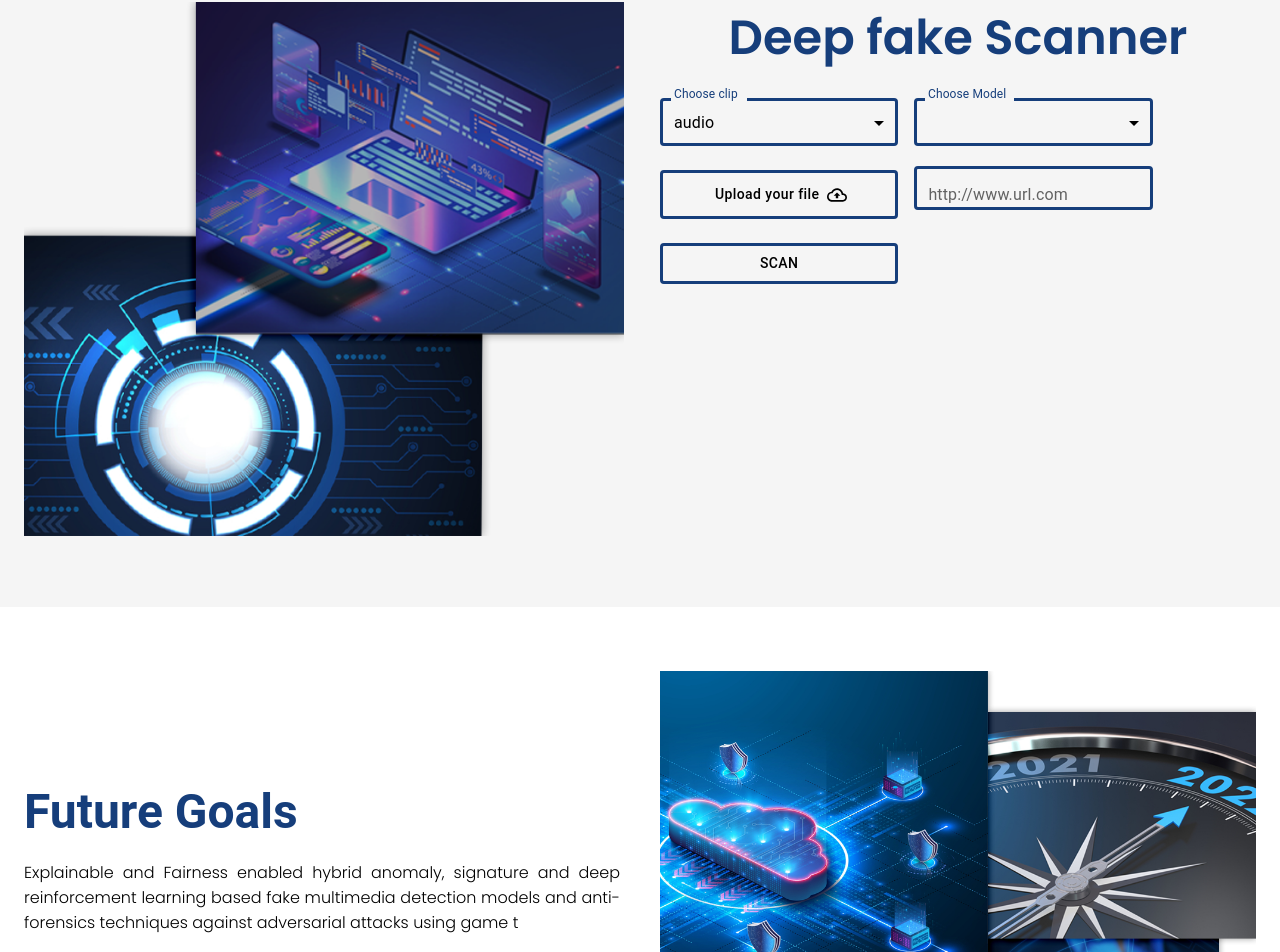
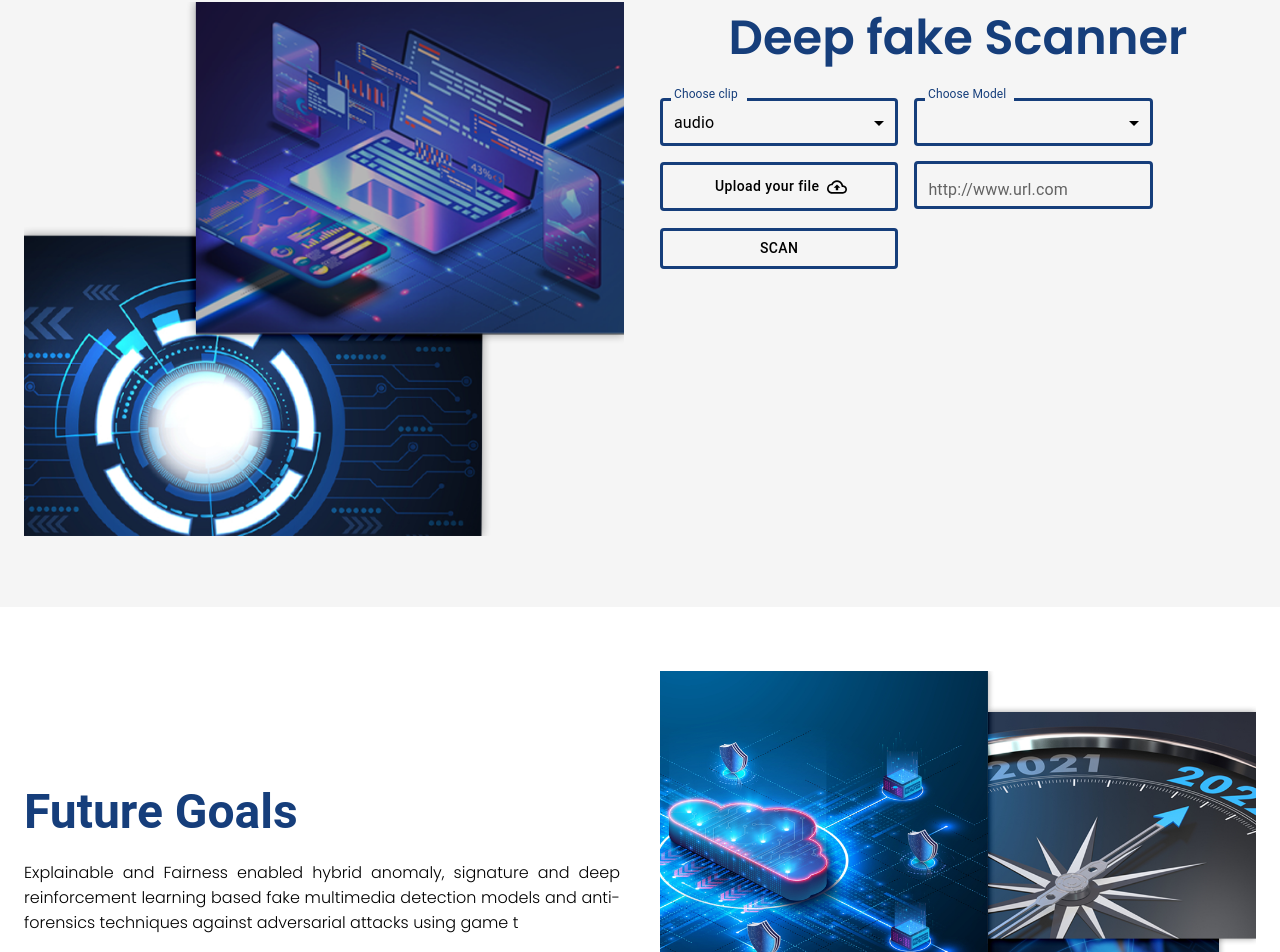
Before and after one commit to MariaAsiif/scan-project, a React (Create React App) app: page / in a window 1280 px wide. Shown: the part 1596-2548 px from the top of the page. Built offline with nearby package versions, Linux system fonts and the light colour scheme.

Commit message:
set heihts again

```diff
--- a/src/components/ScannerSection.jsx
+++ b/src/components/ScannerSection.jsx
@@ -163,24 +163,29 @@ export default function ScannerSection() {
           </FormControl>
 
 
-          <FormControl sx={{ width: "40%", marginBottom: 2, marginRight: 2 }}  >
+          <FormControl sx={{ width: "40%", marginRight: 2 }}  >
             <Button component="label" variant="outlined" className="upload_button" endIcon={<CloudUploadIcon />}
-              sx={{ width: "fit-content", textTransform: "none", color: "black", border: "3px solid #163E7B", "&:hover": { border: "3px solid #636fbd", }, marginTop: 1, marginBottom: 0, marginRight: 0, }}
+              sx={{ width: "fit-content", textTransform: "none", color: "black", border: "3px solid #163E7B", "&:hover": { border: "3px solid #636fbd", }, marginBottom: 0, marginRight: 0, }}
               style={{ width: "100%", height: 49 }}
             >
               {file ? `${file.name}` : "Upload your file"}
               <input type="file" accept="audio/*,video/*" style={{ display: "none", }} id="customFile" onChange={onChange} />
             </Button>
           </FormControl>
-          <FormControl sx={{ width: "40%", marginBottom: 2, marginRight: 2 }}  >
-            <TextField value={fileUrl} style={{ width: '100%', }} onChange={(e) => { setFileUrl(e.target.value) }} labelId="outlined-basic" id="outlined-basic" label="http://www.url.com"
+          <FormControl sx={{ width: "40%", marginRight: 2 }}  >
+            {/* <TextField value={fileUrl} style={{ width: '100%', }} onChange={(e) => { setFileUrl(e.target.value) }} labelId="outlined-basic" id="outlined-basic" label="http://www.url.com"
               sx={{ maxHeight: "40vh", marginTop: "5px", marginRight: '7rem', ".MuiSvgIcon-root": { color: "black", }, color: "black", "& .MuiSelect-select": { paddingBlock: "1px", }, "& fieldset": { border: "3px solid #163E7B", }, "&:hover": { "& fieldset": { border: "3px solid #163E7B", }, }, }}
-            />
+            /> */}
+            <TextField
+              label="http://www.url.com"
+              onChange={(e) => { setFileUrl(e.target.value) }}
+              sx={{ "& fieldset": { border: "3px solid #163E7B", }, "&:hover": { "& fieldset": { border: "3px solid #163E7B", }, }, }}
+              id="outlined-basic" variant="outlined" />
           </FormControl>
 
 
           <div>
-            <Button style={{ width: "40%" }} variant="outlined"
+            <Button style={{ width: "40%", marginTop: 17 }} variant="outlined"
               sx={{ width: "fit-content", textTransform: "none", color: "black", border: "3px solid #163E7B", "&:hover": { border: "3px solid #636fbd", }, marginTop: 1, marginBottom: 0, marginRight: 0, }} type="submit" onClick={onSubmit}  >
               SCAN
             </Button>
--- a/src/index.css
+++ b/src/index.css
@@ -27,7 +27,7 @@ body {
 }
 
 .css-1t8l2tu-MuiInputBase-input-MuiOutlinedInput-input {
-  padding: 10px 14px !important;
+  padding: 12px 14px !important;
 }
 
 @media only screen and (max-width: 600px) {
```
